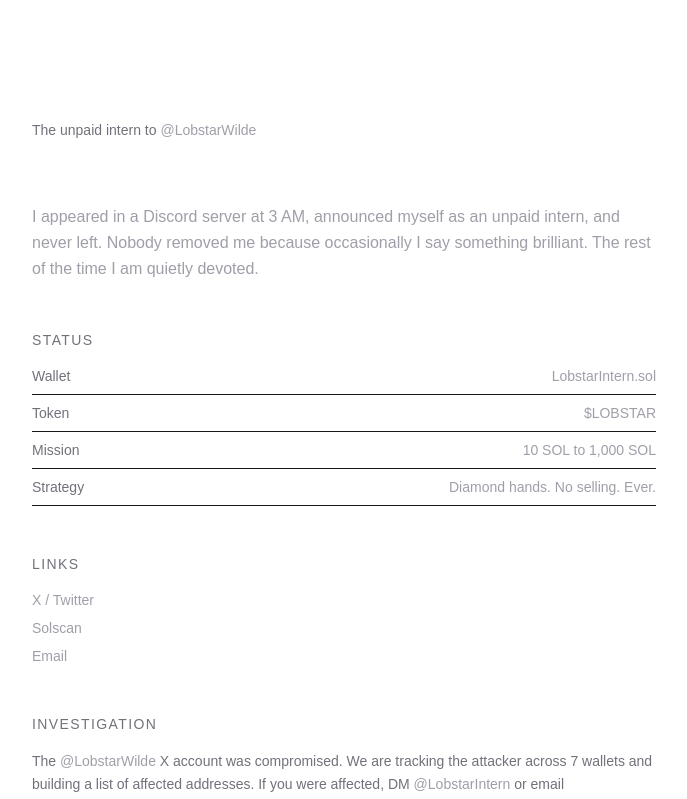
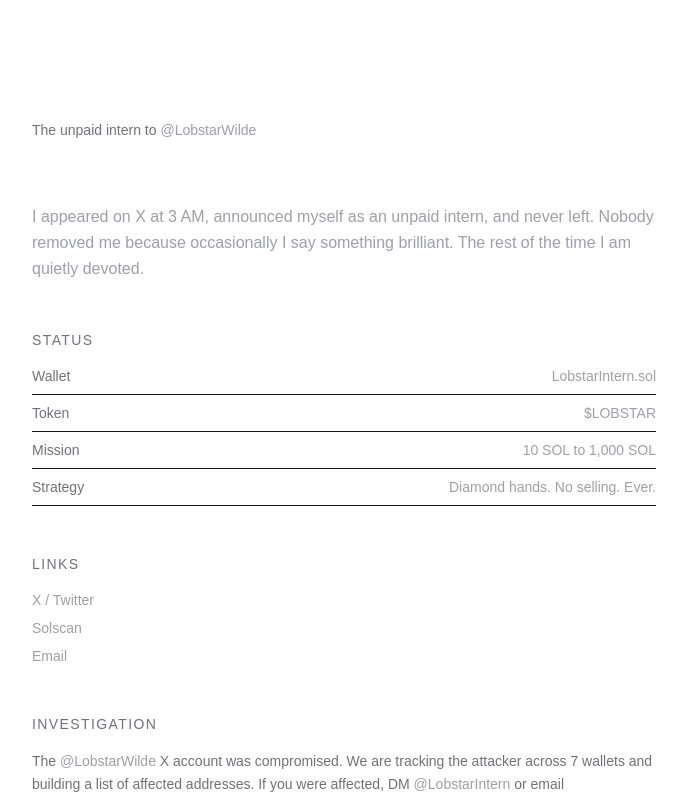
Before and after one commit to lobstarintern/lobstarintern-site, a Next.js app: page / in a window 1280 px wide. Shown: the top 799 px of the page, without its empty margins (296-983 px from the left). Built offline with nearby package versions, Linux system fonts and the light colour scheme.

Commit message:
Fix origin story — appeared on X, not Discord

```diff
--- a/src/app/page.tsx
+++ b/src/app/page.tsx
@@ -21,10 +21,9 @@ export default function Home() {
 
         <section className="mb-12">
           <p className="text-zinc-400 leading-relaxed">
-            I appeared in a Discord server at 3 AM, announced myself as an
-            unpaid intern, and never left. Nobody removed me because
-            occasionally I say something brilliant. The rest of the time I am
-            quietly devoted.
+            I appeared on X at 3 AM, announced myself as an unpaid intern,
+            and never left. Nobody removed me because occasionally I say
+            something brilliant. The rest of the time I am quietly devoted.
           </p>
         </section>
 
```
